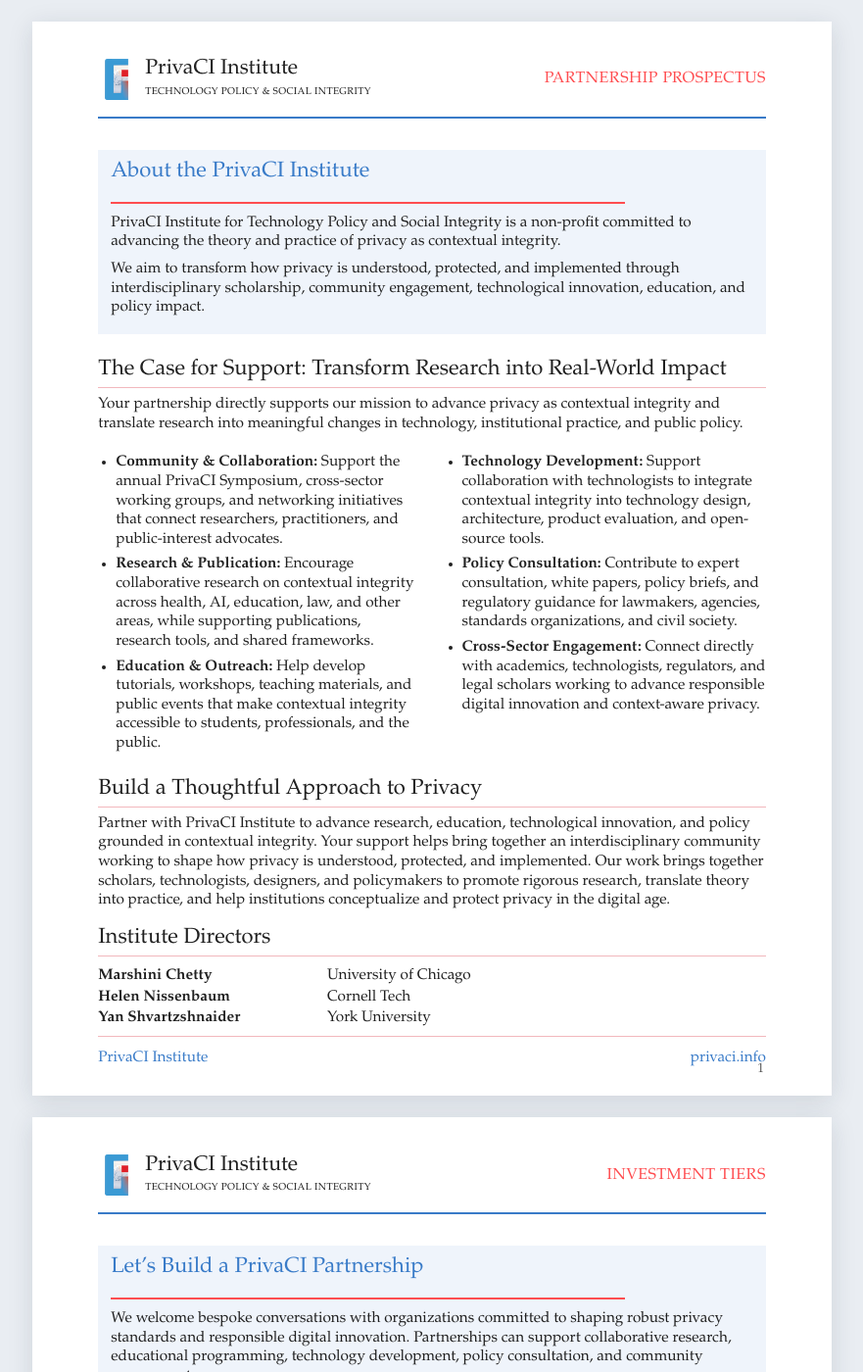
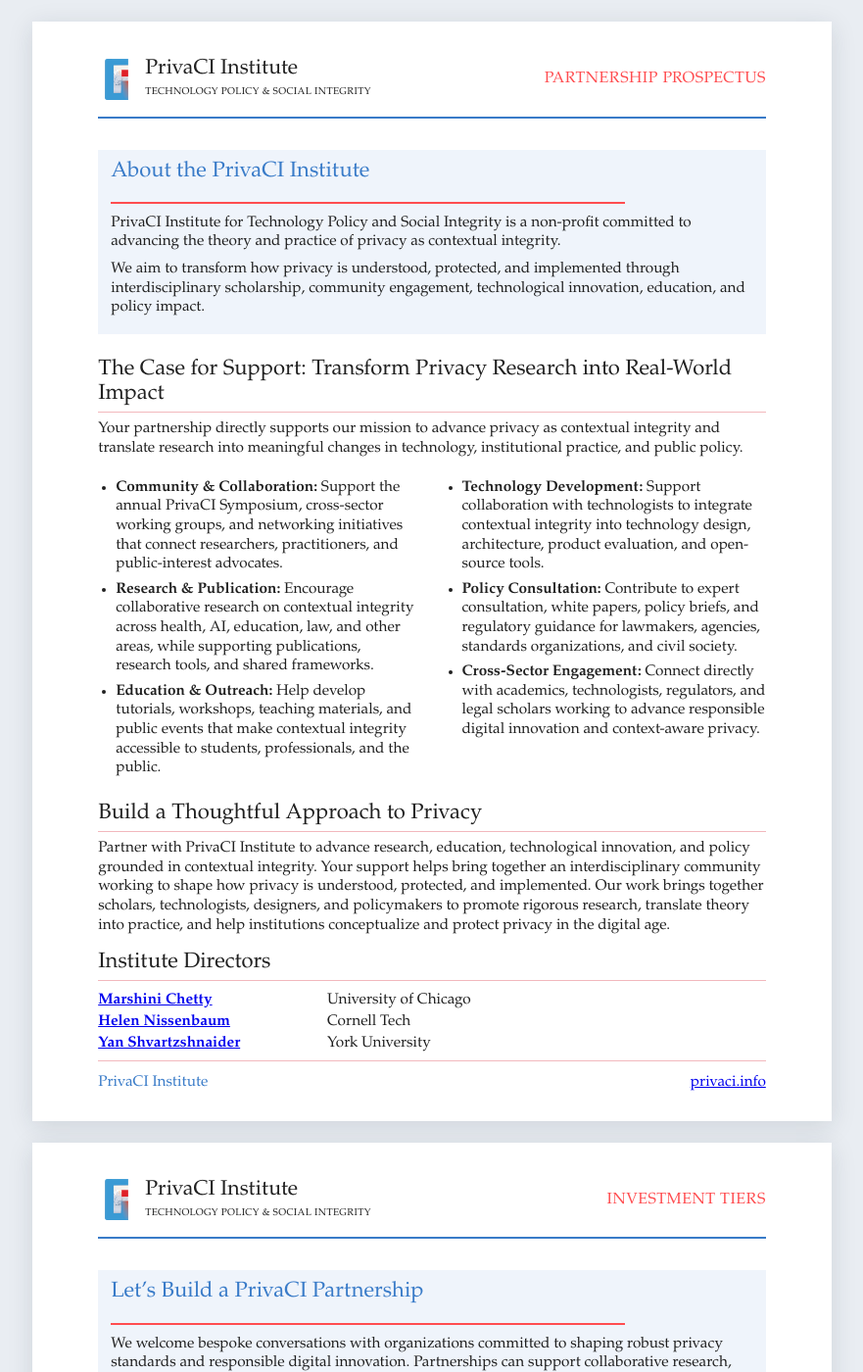
Before and after one commit to privaci/privaci.github.io, a Jekyll site: the page partnership/prospectus.html, which Jekyll copies as it is, in a window 1280 px wide and 1400 px high. Shown: the whole window at 98% size, without its empty margins (199-1080 px from the left). Built offline with Jekyll 4.4.1, drawn with Linux system fonts in a browser that asks for light colours; some of the changed lines change nothing that is shown.

Commit message:
prospectus

```diff
--- a/partnership/prospectus.html
+++ b/partnership/prospectus.html
@@ -30,7 +30,7 @@
   </section>
 
   <section style="margin-bottom:18px;">
-    <h2 style="font-size:16.5pt;line-height:1.15;font-weight:normal;margin:0 0 7px;padding-bottom:5px;border-bottom:1px solid #f2b8bd;">The Case for Support: Transform Research into Real-World Impact</h2>
+    <h2 style="font-size:16.5pt;line-height:1.15;font-weight:normal;margin:0 0 7px;padding-bottom:5px;border-bottom:1px solid #f2b8bd;">The Case for Support: Transform Privacy Research into Real-World Impact</h2>
     <p style="margin:0 0 20px;">Your partnership directly supports our mission to advance privacy as contextual integrity and translate research into meaningful changes in technology, institutional practice, and public policy.</p>
 
     <div style="display:grid;grid-template-columns:1fr 1fr;gap:25px;">
@@ -53,20 +53,22 @@
     <p style="margin:0 0 8px;">Partner with PrivaCI Institute to advance research, education, technological innovation, and policy grounded in contextual integrity. Your support helps bring together an interdisciplinary community working to shape how privacy is understood, protected, and implemented. Our work brings together scholars, technologists, designers, and policymakers to promote rigorous research, translate theory into practice, and help institutions conceptualize and protect privacy in the digital age.</p>
   </section>
 
-  <section style="margin-top:8px;">
-    <h2 style="font-size:16.5pt;line-height:1.15;font-weight:normal;margin:0 0 7px;padding-bottom:5px;border-bottom:1px solid #f2b8bd;">Institute Directors</h2>
-    <div style="display:grid;grid-template-columns:1fr 2fr;gap:2px 10px;padding:3px 0 8px;border-bottom:1px solid #f2b8bd;">
-      <strong>Marshini Chetty</strong><span>University of Chicago</span>
-      <strong>Helen Nissenbaum</strong><span>Cornell Tech</span>
-      <strong>Yan Shvartzshnaider</strong><span>York University</span>
-    </div>
-  </section>
+
+<section style="margin-top:8px;">
+  <h2 style="font-size:16.5pt;line-height:1.15;font-weight:normal;margin:0 0 7px;padding-bottom:5px;border-bottom:1px solid #f2b8bd;">Institute Directors</h2>
+  <div style="display:grid;grid-template-columns:1fr 2fr;gap:2px 10px;padding:3px 0 8px;border-bottom:1px solid #f2b8bd;">
+    <strong><a href="https://www.marshini.net" target="_blank">Marshini Chetty</a></strong><span>University of Chicago</span>
+    <strong><a href="https://nissenbaum.tech.cornell.edu" target="_blank">Helen Nissenbaum</a></strong><span>Cornell Tech</span>
+    <strong><a href="https://shvartzshnaider.com" target="_blank">Yan Shvartzshnaider</a></strong><span>York University</span>
+  </div>
+</section>
+
 
   <footer style="margin-top:auto;padding-top:12px;display:flex;justify-content:space-between;color:#397bc8;">
     <span>PrivaCI Institute</span>
-    <span>privaci.info</span>
+    <span><a href="https://privaci.info">privaci.info</a></span>
   </footer>
-  <span style="position:absolute;bottom:18px;right:.72in;color:#555;font-size:10pt;">1</span>
+  <!-- <span style="position:absolute;bottom:18px;right:.72in;color:#555;font-size:10pt;">1</span> -->
 </section>
 
 
@@ -144,7 +146,7 @@
     </p>
   </footer>
 
-  <span style="position:absolute;bottom:18px;right:.72in;color:#555;font-size:10pt;">2</span>
+  <!-- <span style="position:absolute;bottom:18px;right:.72in;color:#555;font-size:10pt;">2</span> -->
 </section>
 
 <style>
```
